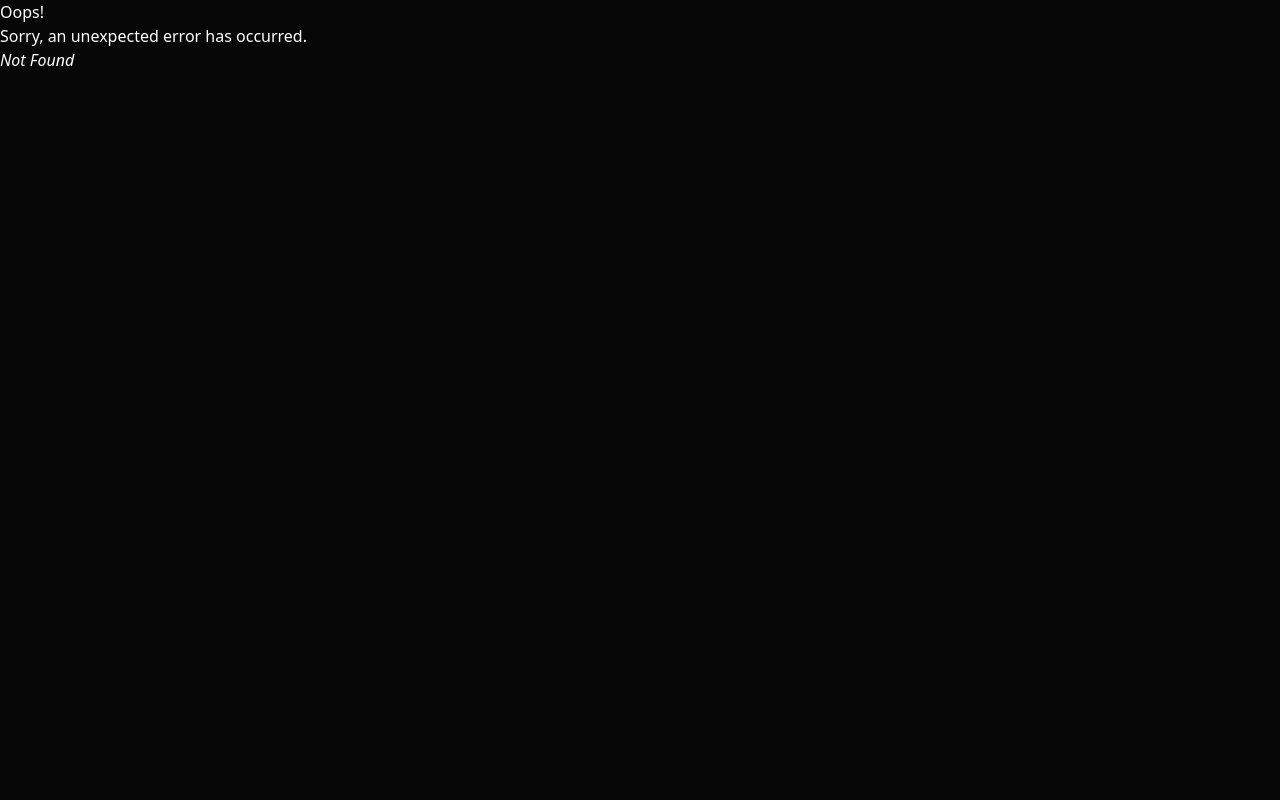
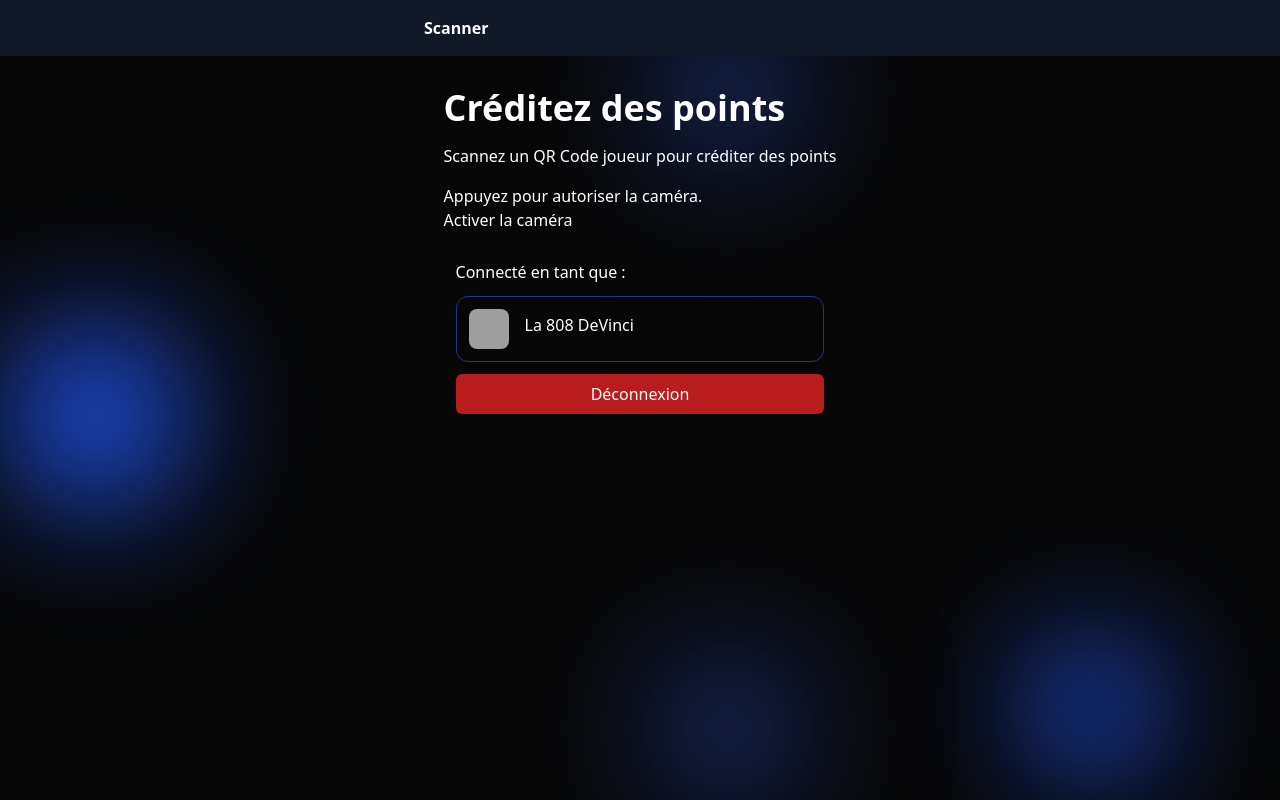
Before and after one commit to La-404-Devinci/advent-daily-frontend, a React (Vite) app: page /admin-scan in a window 1280 px wide. Before the commit this address had no page. Built offline with nearby package versions, Linux system fonts and the light colour scheme; grey boxes are pictures that could not be loaded.

Commit message:
feat: admin-qrcode setup

```diff
--- a/package.json
+++ b/package.json
@@ -11,6 +11,7 @@
   },
   "dependencies": {
     "@hookform/resolvers": "^3.9.1",
+    "@yudiel/react-qr-scanner": "^2.0.8",
     "lucide-react": "^0.453.0",
     "react": "^18.3.1",
     "react-dom": "^18.3.1",
--- a/src/components/buttons/Buttons.jsx
+++ b/src/components/buttons/Buttons.jsx
@@ -3,6 +3,8 @@ const styles = {
         "bg-blue-700 hover:bg-blue-900 text-white py-2 px-10 rounded-md leading-6 font-sm transition-all duration-300",
     secondary:
         "border text-[#8BA8FA] py-2 px-4 rounded border-[#8BA8FA] hover:bg-[#8BA8FA] hover:text-black transition-all duration-300",
+    destructive:
+        "bg-red-700 hover:bg-red-900 text-white py-2 px-10 rounded-md leading-6 font-sm transition-all duration-300",
 };
 
 export function Button({
--- a/src/index.css
+++ b/src/index.css
@@ -8,6 +8,7 @@
     box-sizing: border-box;
 
 }
+
 body {
     background-color: #070707;
     color: white;
@@ -18,9 +19,18 @@ body {
     .no-scrollbar::-webkit-scrollbar {
         display: none;
     }
+
     /* Hide scrollbar for IE, Edge and Firefox */
     .no-scrollbar {
-      -ms-overflow-style: none;  /* IE and Edge */
-      scrollbar-width: none;  /* Firefox */
+        -ms-overflow-style: none; /* IE and Edge */
+        scrollbar-width: none; /* Firefox */
     }
 }
+
+div video {
+    border-radius: 3rem;
+}
+
+div video svg {
+    color : navy;
+}
--- a/src/main.jsx
+++ b/src/main.jsx
@@ -10,6 +10,7 @@ import ErrorPage from "./routes/error-page";
 import Login from "./routes/login";
 import Calendar from "./routes/calendar";
 import Selection from "./routes/selection";
+import AdminScan from "./routes/admin-scan";
 
 const router = createBrowserRouter([
     {
@@ -32,6 +33,11 @@ const router = createBrowserRouter([
         path: "/calendar",
         element: <Calendar/>,
         errorElement: <ErrorPage/>,
+    },
+    {
+        path: "/admin-scan",
+        element: <AdminScan/>,
+        errorElement: <ErrorPage/>,
     }
 
 
--- /dev/null
+++ b/src/routes/admin-scan.jsx
@@ -0,0 +1,96 @@
+import Layout from "../layout";
+import Header from "../components/layout/header";
+import Logo from "../components/layout/logo";
+import {Button} from "../components/buttons/Buttons";
+import {Scanner} from '@yudiel/react-qr-scanner';
+import {useState, useEffect} from "react";
+import {useNavigate} from "react-router-dom";
+
+
+export default function AdminScan() {
+    const [cameraAccessible, setCameraAccessible] = useState(null);
+    const navigate = useNavigate();
+
+    const meta = {
+        title: "Scanner",
+        description: "Scanner des QR codes",
+    };
+
+    useEffect(() => {
+        // Vérifier si l'accès à la caméra a déjà été accordé
+        const access = localStorage.getItem("cameraAccessible");
+        if (access === "true") {
+            // Si l'accès a été accordé, essayer d'accéder à la caméra directement
+            requestCameraAccess();
+        } else {
+            // Sinon, afficher le bouton pour autoriser l'accès
+            setCameraAccessible(false);
+        }
+    }, []);
+
+    const requestCameraAccess = () => {
+        navigator.mediaDevices.getUserMedia({video: true})
+            .then(() => {
+                setCameraAccessible(true);
+                localStorage.setItem("cameraAccessible", "true");
+            })
+            .catch(err => {
+                console.error("L'accès à la caméra a été refusé :", err);
+                setCameraAccessible(false);
+                localStorage.setItem("cameraAccessible", "false"); // Mémoriser le refus d'accès
+            });
+    };
+
+    const handleScan = (data) => {
+        if (data) {
+            window.location.href = data[0].rawValue;
+        }
+    };
+
+    const data = {
+        name: "La 808 DeVinci",
+        description:
+            "Salut, ici la 808 devinci pour vous faire vibrer! Rejoignez nous au Pôle pour commencer vos défis",
+        avatar_url: "https://www.shutterstock.com/image-vector/wireframe-icon-thin-outline-style-260nw-1335621422.jpg",
+    };
+
+    return (
+        <Layout>
+            <Header title={meta.title}/>
+            <div className="flex flex-col gap-4 p-6 mt-16">
+                <div className="flex flex-col items-start gap-4 text-left">
+                    <h1 className="text-4xl font-bold">Créditez des points</h1>
+                    <p className="text-base">
+                        Scannez un QR Code joueur pour créditer des points
+                    </p>
+                </div>
+
+                {cameraAccessible === null ? (
+                    <div>Chargement...</div>
+                ) : cameraAccessible ? (
+                    <Scanner onScan={handleScan}/>
+                ) : (
+                    <div>
+                        <p>Appuyez pour autoriser la caméra.</p>
+                        <Button onClick={requestCameraAccess}>
+                            Activer la caméra
+                        </Button>
+                    </div>
+                )}
+                <div className='flex flex-col gap-3 p-3'>
+                    <h2>Connecté en tant que :</h2>
+                    <div className='flex gap-4 p-3 bg-opacity-50 border border-blue-900 rounded-xl items-start'>
+                        <Logo path={data.avatar_url} alt={data.alt} className="w-10 h-10"/>
+                        <div className='flex flex-col gap-1'>
+                            <p>{localStorage.getItem("email")}</p>
+                            <p>{data.name}</p>
+                        </div>
+
+                    </div>
+
+                    <Button onClick={() => navigate("/login")} styleType={"destructive"}>Déconnexion</Button>
+                </div>
+            </div>
+        </Layout>
+    );
+}
```
Also changed, not shown: 1 other file (tests, documents, lock files or other folders). Lines whose indentation alone changed are shown as unchanged.
